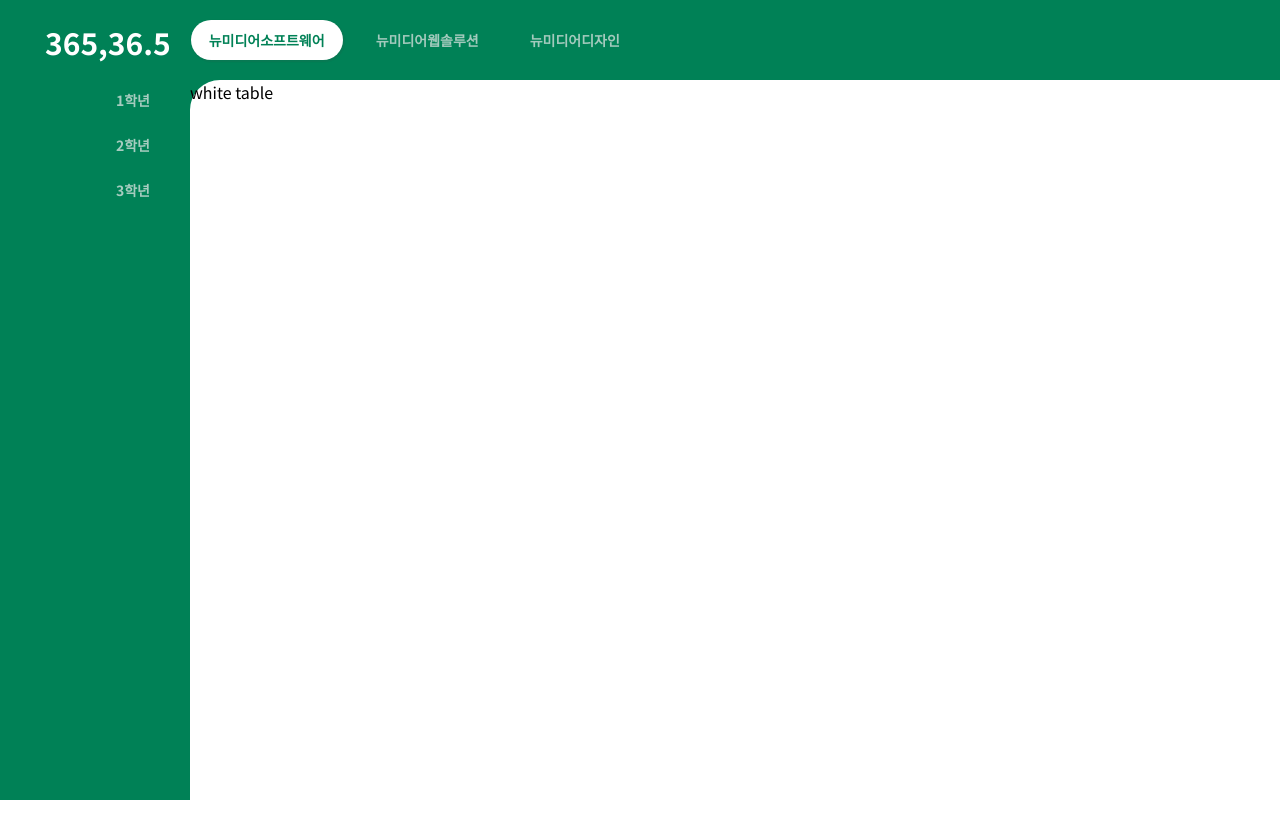
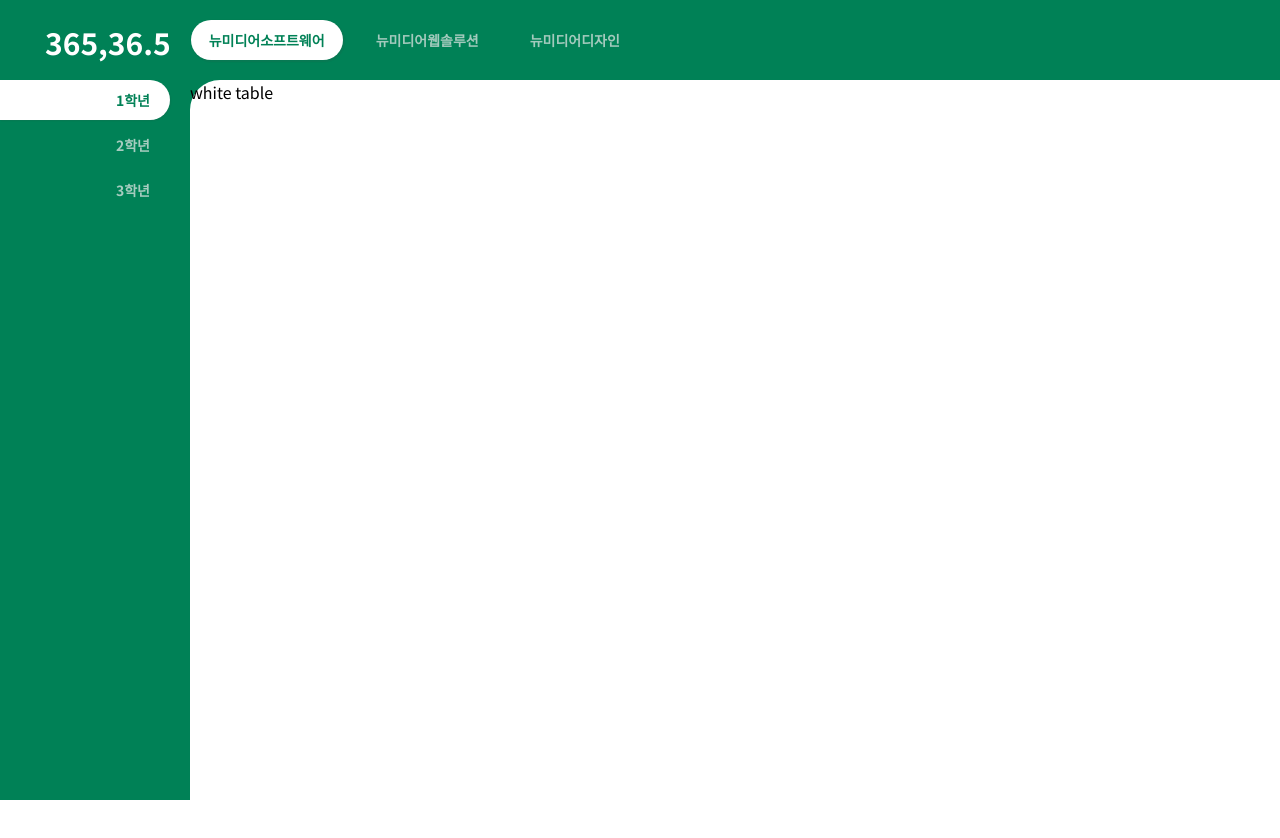
Before and after one commit to chohyeryung/365365, a React (Create React App) app in the folder client/: page / in a window 1280 px wide. Shown: the top 838 px of the page. Built offline with nearby package versions, Linux system fonts and the light colour scheme; the HTML template or start-up script is replaced by a standard one.

Commit message:
sidebar button handler finish

```diff
--- a/client/src/components/views/LandingPage/landingpage.scss
+++ b/client/src/components/views/LandingPage/landingpage.scss
@@ -6,5 +6,4 @@
   border-top-left-radius: 30px;
   margin-left: 20px;
   width: 100%;
-  height: auto;
 }
--- a/client/src/components/views/Sidebar/MenuItems.js
+++ /dev/null
@@ -1,17 +0,0 @@
-export const MenuItems = [
-    {
-        title: '1학년',
-        url: '#',
-        cName: 'nav-links',
-    },
-    {
-        title: '2학년',
-        url: '#',
-        cName: 'nav-links',
-    },
-    {
-        title: '3학년',
-        url: '#',
-        cName: 'nav-links',
-    },
-]
--- a/client/src/components/views/Sidebar/Sidebar.js
+++ b/client/src/components/views/Sidebar/Sidebar.js
@@ -1,28 +1,41 @@
 import React, { useState } from 'react'
-import { MenuItems } from './MenuItems';
 import './sidebar.scss'
 
 function Sidebar() {
 
-    const [clicked, setClicked] = useState(false)
+    const [first, setFirst] = useState(true)
+    const [second, setSecond] = useState(false)
+    const [third, setThird] = useState(false)
 
-    const onHandleClickMenu = () => {
-        setClicked(!clicked)
+    const handleFirst = () => {
+        setFirst(!first);
+    }
+
+    const handleSecond = () => {
+        setSecond(!second);
+    }
+
+    const handleThird = () => {
+        setThird(!third);
     }
 
     return (
         <ul className="side-menu-container">
-            {MenuItems.map((item, index) => {
-                return(
-                    <li className={clicked ? 'side-menu active' : 'side-menu'} key={index} onClick={onHandleClickMenu}>
-                        <div>
-                            <span className={item.cName} href={item.url}>
-                                {item.title}
-                            </span>
-                        </div>
-                    </li>
-                )
-            })}
+            <li className={first ? 'side-menu clicked' : 'side-menu'} onClick={handleFirst}>
+                <div>
+                    <span>1학년</span>
+                </div>
+            </li>
+            <li className={second ? 'side-menu clicked' : 'side-menu'} onClick={handleSecond}>
+                <div>
+                    <span>2학년</span>
+                </div>
+            </li>
+            <li className={third ? 'side-menu clicked' : 'side-menu'} onClick={handleThird}>
+                <div>
+                    <span>3학년</span>
+                </div>
+            </li>
         </ul>
     )
 }
--- a/client/src/components/views/Sidebar/sidebar.scss
+++ b/client/src/components/views/Sidebar/sidebar.scss
@@ -22,10 +22,12 @@
     border-bottom-right-radius: 24px;
     margin-bottom: 5px;
     text-align: right;
+    cursor: pointer;
   }
 }
 
-.side-menu:hover {
+.side-menu:hover,
+.side-menu.clicked {
   div {
     opacity: 1;
     background-color: white;
```
